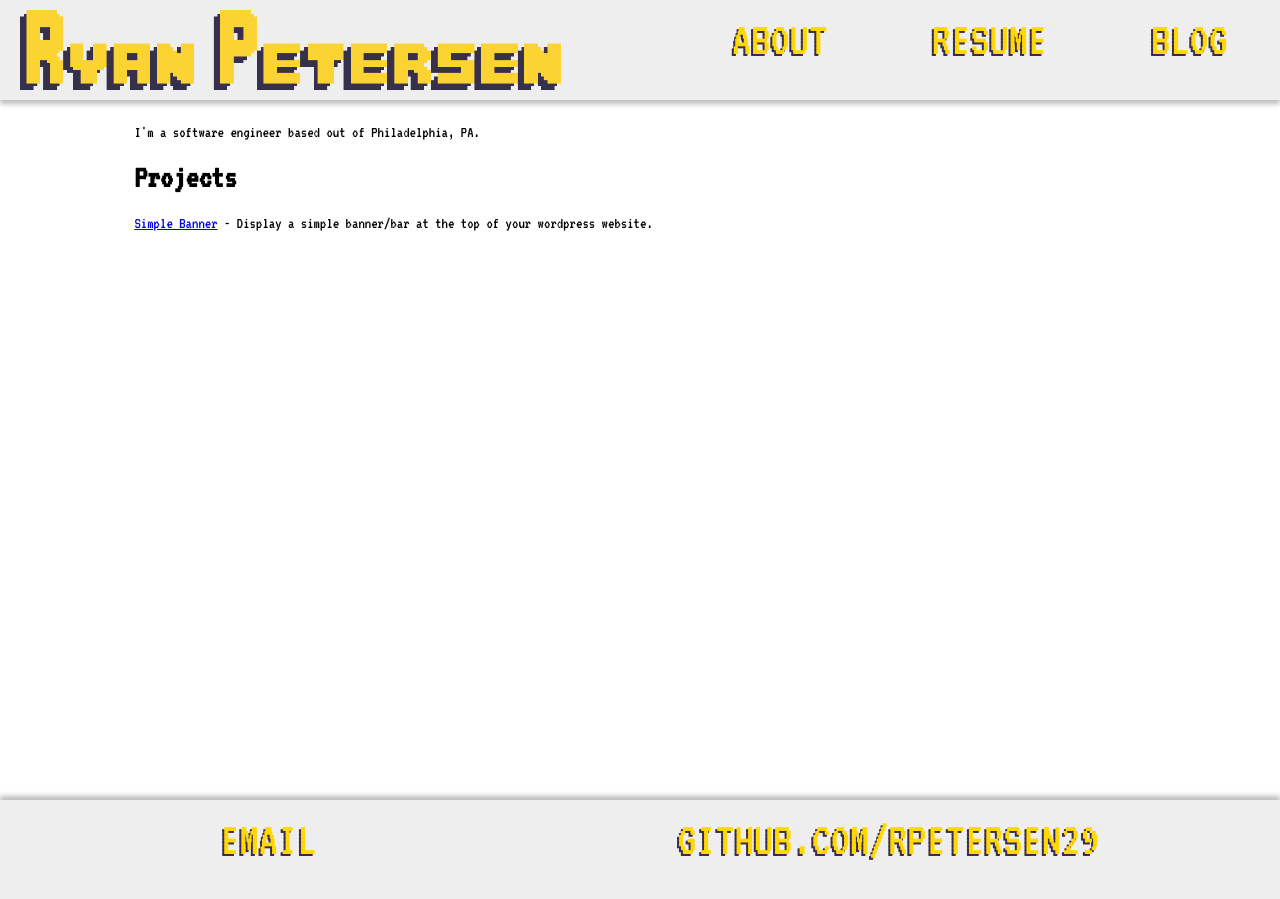
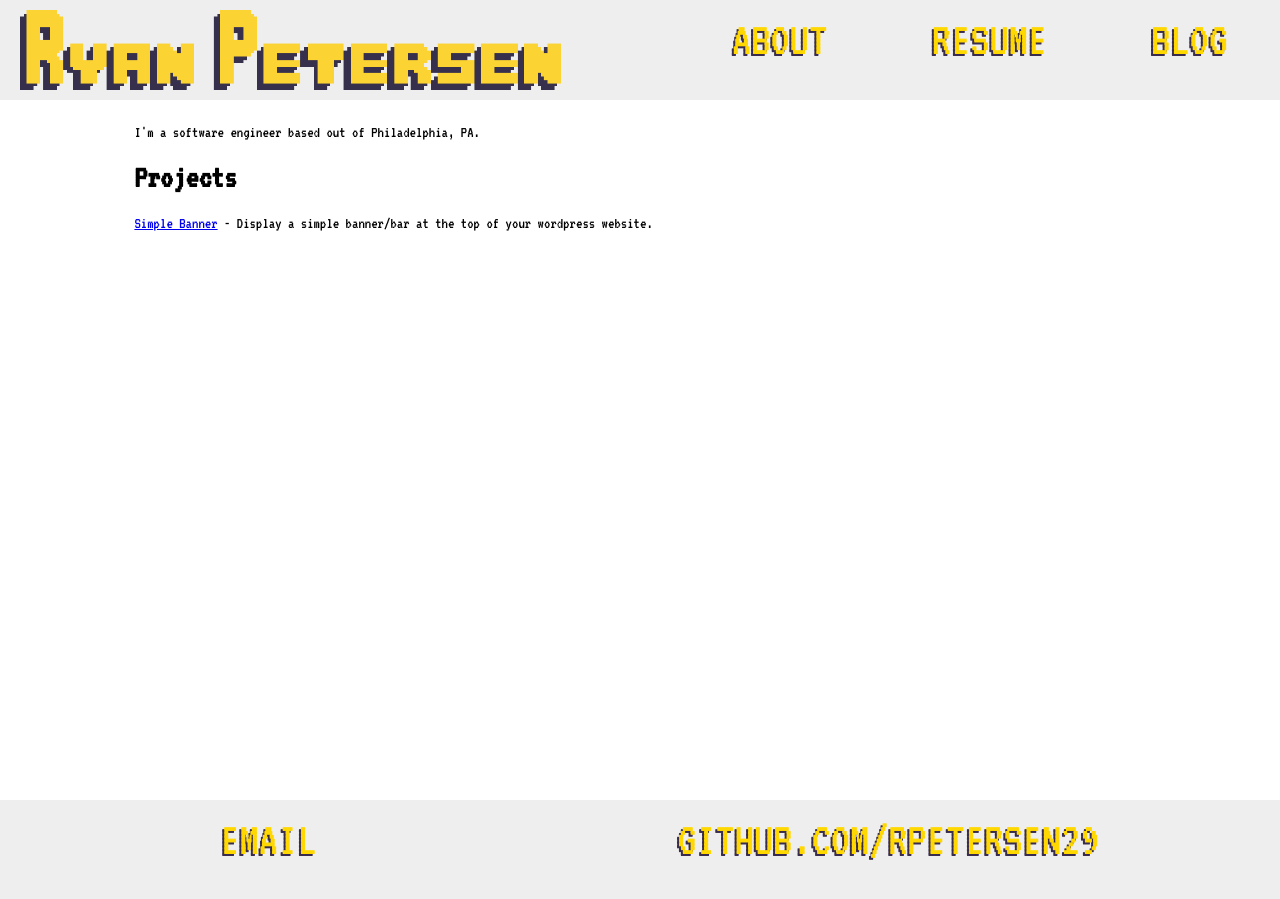
Before and after one commit to rpetersen29/rpetersen29.github.io, a Jekyll site: the page built from index.html, in a window 1280 px wide. Built offline with Jekyll 4.4.1, drawn with Linux system fonts in a browser that asks for light colours.

Commit message:
Remove boxshadow from header and footer

```diff
--- a/_sass/modules/footer.scss
+++ b/_sass/modules/footer.scss
@@ -5,7 +5,6 @@ footer{
 	height: 100px;
 	width: 100%;
 	left: 0;
-	box-shadow: 0px -4px 5px rgb(189, 189, 189);
 
 	ul{
 		list-style-type: none;
--- a/_sass/modules/header.scss
+++ b/_sass/modules/header.scss
@@ -8,7 +8,6 @@ header{
 	display: flex;
 	flex-direction: row;
 	justify-content: space-around;
-	box-shadow: 0px 4px 5px rgb(189, 189, 189);
 
 	.logo{
 		width: 50%;
```
Also changed, not shown: 1 other file.
